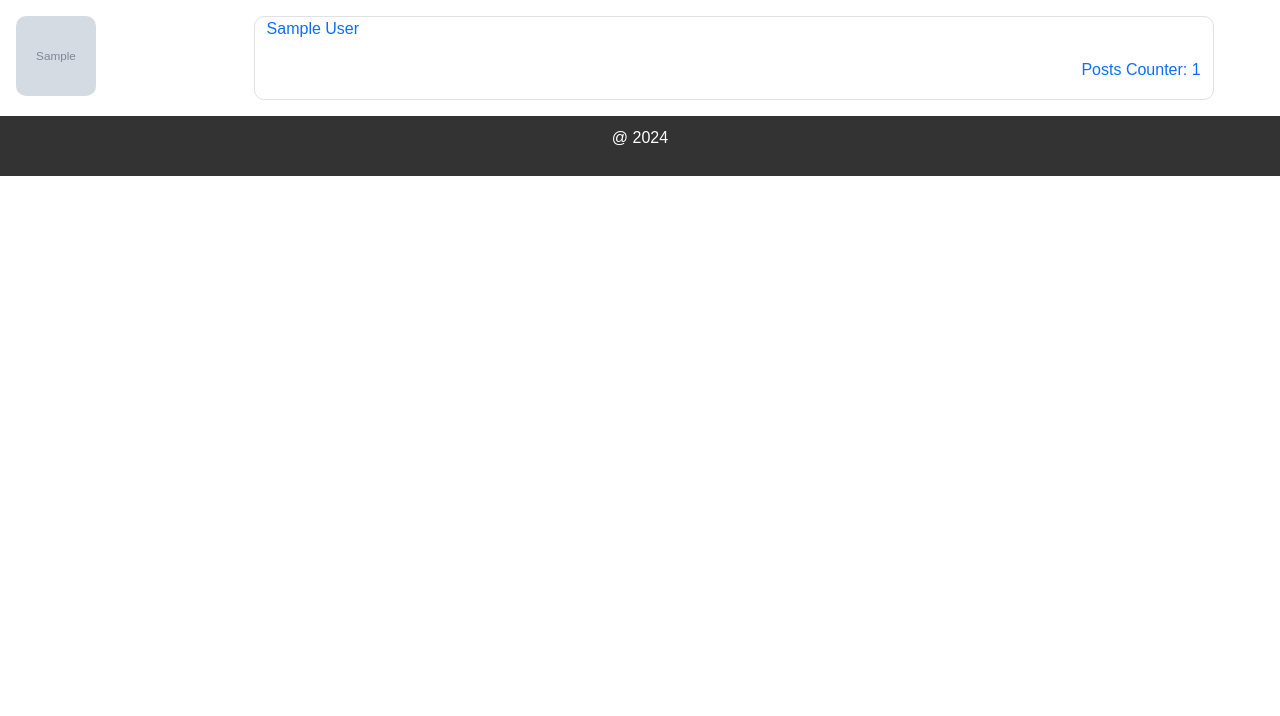
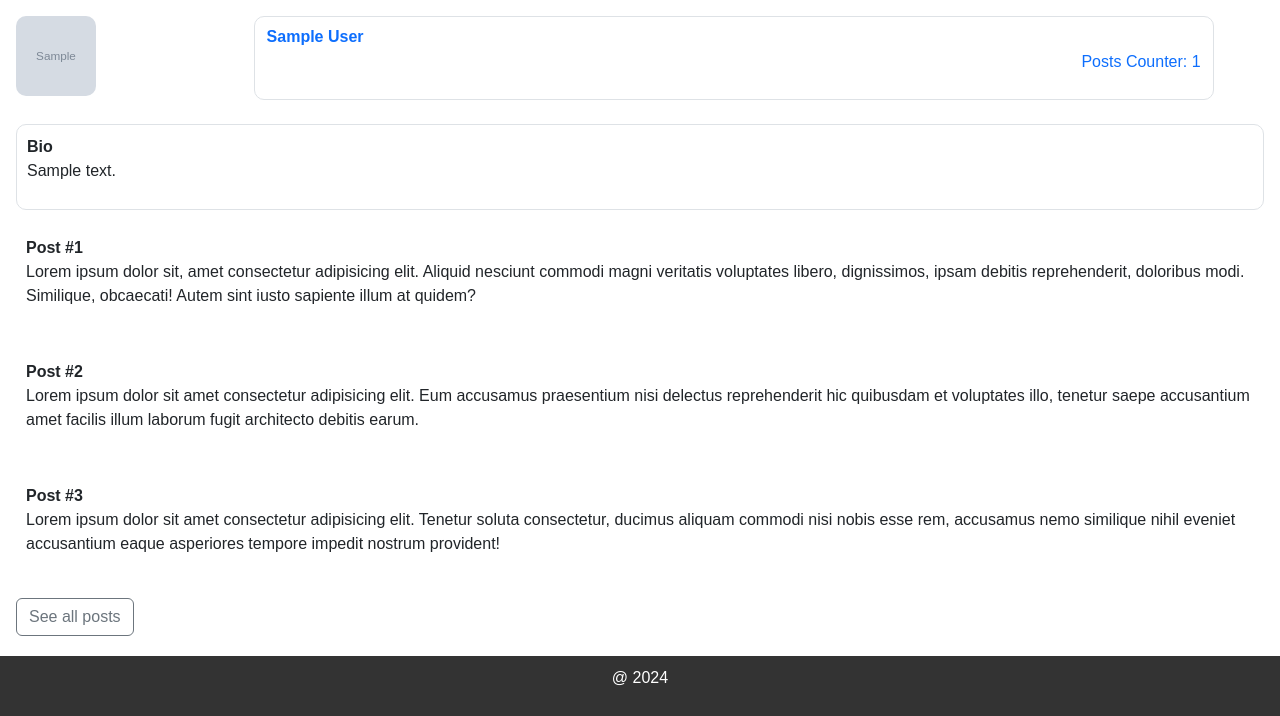
Before and after one commit to LionRouge1/blog_app_django, a Django app: page /users/1/ in a window 1280 px wide. Shown: the part 124-840 px from the top of the page. Before the commit the page ends 300 px from the top, so only its background shows below. Run offline with Django 5.2, Linux system fonts and the light colour scheme; tables that the repository leaves empty hold one stand-in row (values such as "Sample post"); grey boxes marked "Sample" are stand-in pictures.

Commit message:
style the show page for user

```diff
--- a/static/css/style.css
+++ b/static/css/style.css
@@ -78,6 +78,18 @@ header > ul > li {
   border-radius: 10px;
 }
 
+.show-user > div {
+  margin: 1rem;
+  padding: 10px;
+  border-radius: 10px;
+}
+
+.show-user > button {
+  margin-left: 1rem;
+  width: max-content;
+  margin-bottom: 20px;
+}
+
 footer {
   background-color: #333;
   color: white;
--- a/users/forms.py
+++ b/users/forms.py
@@ -19,7 +19,7 @@ class CustomUserCreationForm(UserCreationForm):
 
   class Meta:
     model = User
-    fields = ('email', 'name', 'photo', 'bio', 'posts_counter', 'updated_at', 'created_at',)
+    fields = ('email', 'name', 'photo', 'bio', 'posts_counter',)
 
   # def username_clean(self):
   #   username = self.cleaned_data['username'].lower()
@@ -71,7 +71,7 @@ class CustomUserCreationForm(UserCreationForm):
 class CustomUserChangeForm(UserChangeForm):
   class Meta:
     model = User
-    fields = ('email', 'name', 'photo', 'bio', 'posts_counter', 'updated_at', 'created_at',)
+    fields = ('email', 'name', 'photo', 'bio', 'posts_counter',)
 
   def clean_password(self):
     return self.initial['password1']
--- a/users/models.py
+++ b/users/models.py
@@ -14,8 +14,8 @@ class User(AbstractBaseUser, PermissionsMixin):
   photo = models.ImageField(upload_to='profiles', blank=True, null=True, verbose_name='photo')
   bio = models.TextField(blank=True, null=True, verbose_name='Biograthy')
   posts_counter = models.PositiveIntegerField(default=0, null=False, verbose_name='posts counter')
-  created_at = models.DateTimeField(default=timezone.now)
-  updated_at = models.DateTimeField(default=timezone.now)
+  created_at = models.DateTimeField(auto_now_add=True)
+  updated_at = models.DateTimeField(auto_now=True)
   is_staff = models.BooleanField(default=False)
   is_active = models.BooleanField(default=True)
 
--- a/users/templates/users/_user.html
+++ b/users/templates/users/_user.html
@@ -4,8 +4,8 @@
   {% else %}
     <img class="col" src="/media/profiles/default.png" alt="User profile">
   {% endif %}
-  <div class="col row border">
-    <p>{{user.name}}</p>
+  <div class="col row border py-2">
+    <strong>{{user.name}}</strong>
     <p class="fw-lighter text-end">Posts Counter: {{user.posts_counter}}</p>
   </div>
 </a>
--- a/users/templates/users/show.html
+++ b/users/templates/users/show.html
@@ -1,9 +1,36 @@
 {% extends "layout.html" %}
 
 {% block title %}
-  {{user.username}}
+  {{user.name}}
 {% endblock %}
 
 {% block body %}
-  {% include 'users/_user.html' with user=user %}
+  <section class="show-user">
+    {% include 'users/_user.html' with user=user %}
+    <div class="bio border">
+      <strong>Bio</strong>
+      <p>
+        {{user.bio}}
+      </p>
+    </div>
+    <div class="post">
+      <strong>Post #1</strong>
+      <p>
+        Lorem ipsum dolor sit, amet consectetur adipisicing elit. Aliquid nesciunt commodi magni veritatis voluptates libero, dignissimos, ipsam debitis reprehenderit, doloribus modi. Similique, obcaecati! Autem sint iusto sapiente illum at quidem?
+      </p>
+    </div>
+    <div class="post">
+      <strong>Post #2</strong>
+      <p>
+        Lorem ipsum dolor sit amet consectetur adipisicing elit. Eum accusamus praesentium nisi delectus reprehenderit hic quibusdam et voluptates illo, tenetur saepe accusantium amet facilis illum laborum fugit architecto debitis earum.
+      </p>
+    </div>
+    <div class="post">
+      <strong>Post #3</strong>
+      <p>
+        Lorem ipsum dolor sit amet consectetur adipisicing elit. Tenetur soluta consectetur, ducimus aliquam commodi nisi nobis esse rem, accusamus nemo similique nihil eveniet accusantium eaque asperiores tempore impedit nostrum provident!
+      </p>
+    </div>
+    <button type="button" class="btn btn-outline-secondary">See all posts</button>
+  </section>
 {% endblock %}
```
Also changed, not shown: users/migrations/0003_alter_user_created_at_alter_user_updated_at.py (added).
